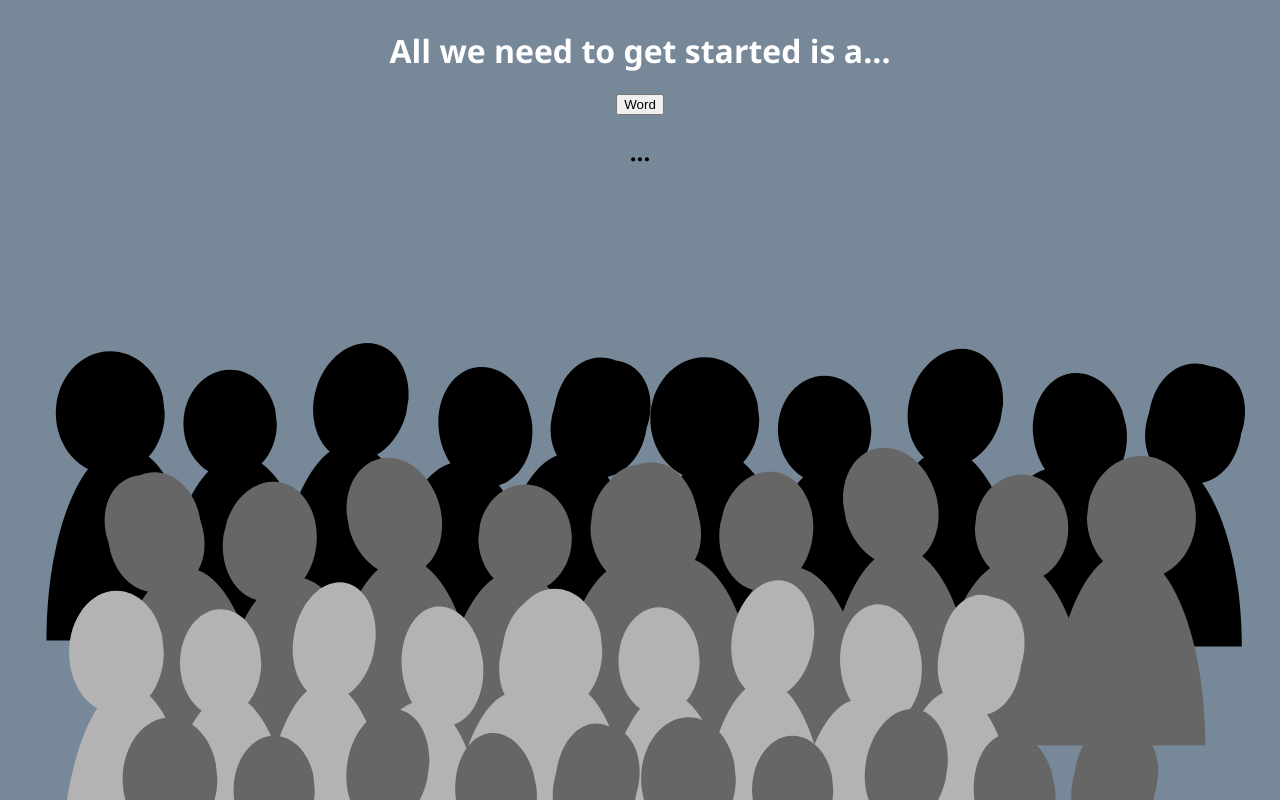
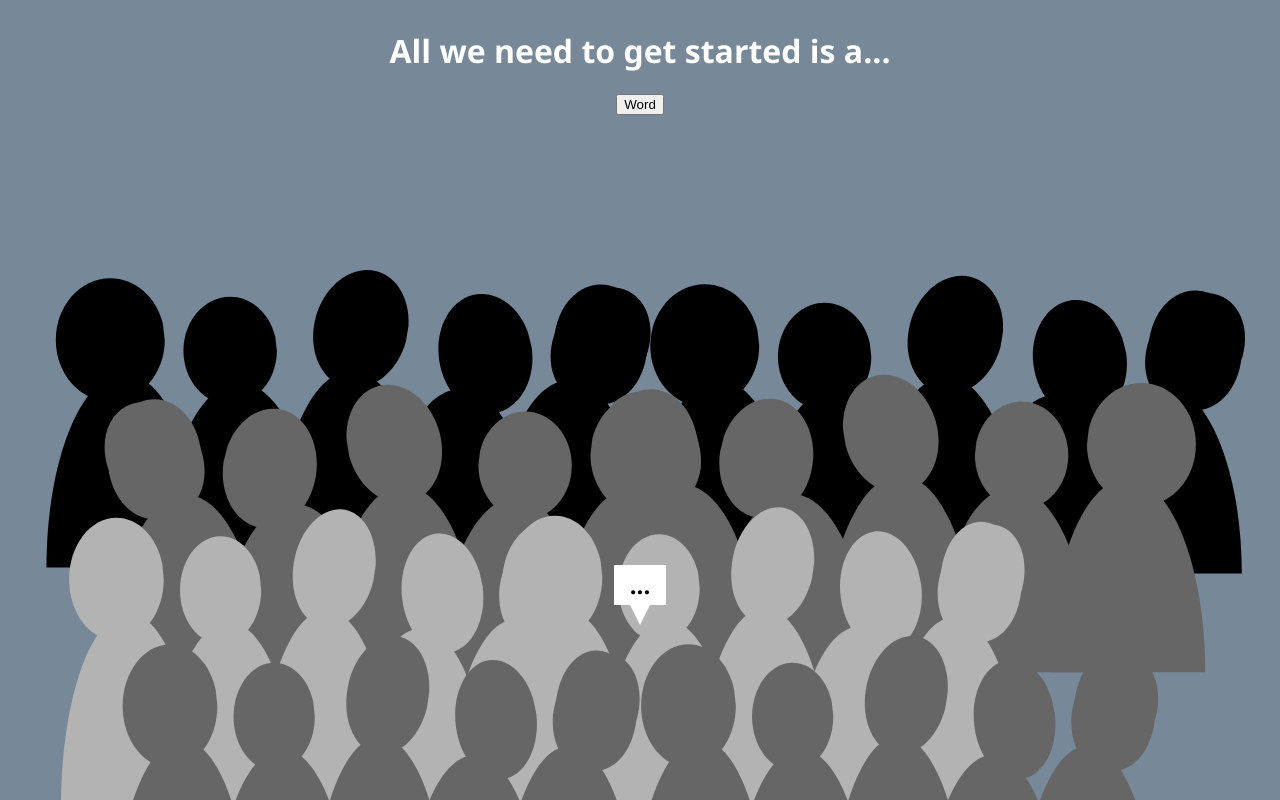
Before and after one commit to kjmahoney/Can-I-Get, a React (Vite) app: page / in a window 1280 px wide. Shown: the top 800 px of the page. Built offline with nearby package versions, Linux system fonts and the light colour scheme.

Commit message:
style the audience

```diff
--- a/src/App.js
+++ b/src/App.js
@@ -24,8 +24,10 @@ const App = () => {
       <button className={styles.button} onClick={handleGetClick}>
         Word
       </button>
-      <Word word={word}></Word>
-      <img className={styles.image} src={audienceImage}></img>
+      <div className={styles.crowd}>
+        <img className={styles.image} src={audienceImage}></img>
+        <Word word={word}></Word>
+      </div>
     </div>
     </>
   )
--- a/src/App.module.scss
+++ b/src/App.module.scss
@@ -1,3 +1,6 @@
+* {
+    box-sizing: border-box;
+}
 body {
     font-family: 'Segoe UI', Tahoma, Geneva, Verdana, sans-serif;
     background: lightslategray;
@@ -10,5 +13,13 @@ body {
 }
 
 .image {
+    position: relative;
     width: 100vw;
 }
+
+.crowd {
+    display: flex;
+    align-items: center;
+    flex-direction: column;
+    justify-content: center;
+}
--- a/src/Word.js
+++ b/src/Word.js
@@ -1,10 +1,15 @@
 import React from 'react';
+import styles from './Word.module.scss';
+
 
 const Word = props => {
   return (
-    <div>
-      <h2>{ props.word }</h2>
+    <div className={styles.container}>
+      <div className={styles.wordcontainer}>
+        <h2 className={styles.word}>{ props.word }</h2>
+      </div>
     </div>
+
   )
 }
 
--- /dev/null
+++ b/src/Word.module.scss
@@ -0,0 +1,28 @@
+.container {
+    display: flex;
+    flex-direction: column;
+    position: absolute;
+    justify-content: center;
+    align-items: center;
+
+    &:after {
+        content: "";
+        width: 0;
+        height: 0;
+        border-left: 10px solid transparent;
+        border-right: 10px solid transparent;
+        border-top: 20px solid white;
+    }
+}
+
+.wordcontainer {
+    display: flex;
+    align-items: center;
+    background-color: white;
+    height: 40px;
+    padding: 16px;
+}
+
+.word {
+    margin: 0;
+}
```
